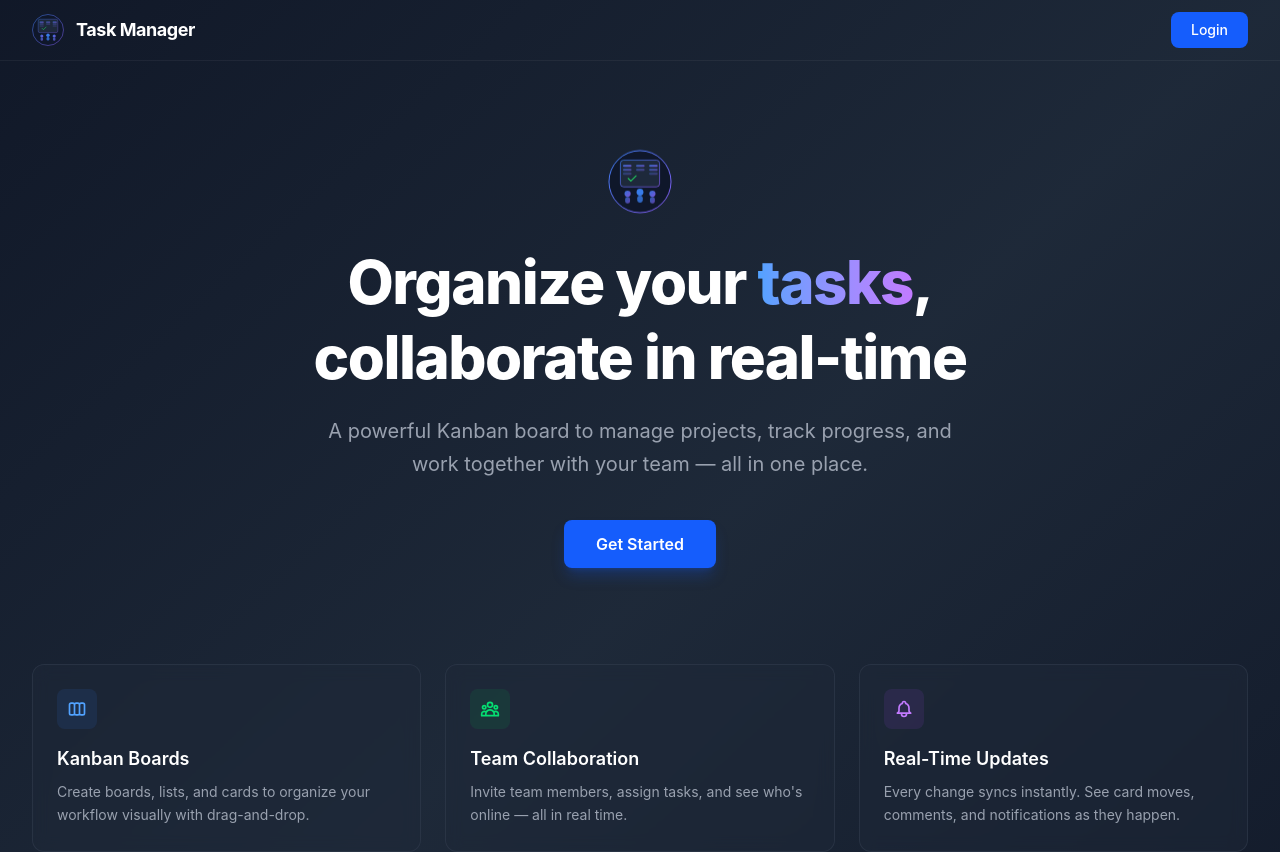
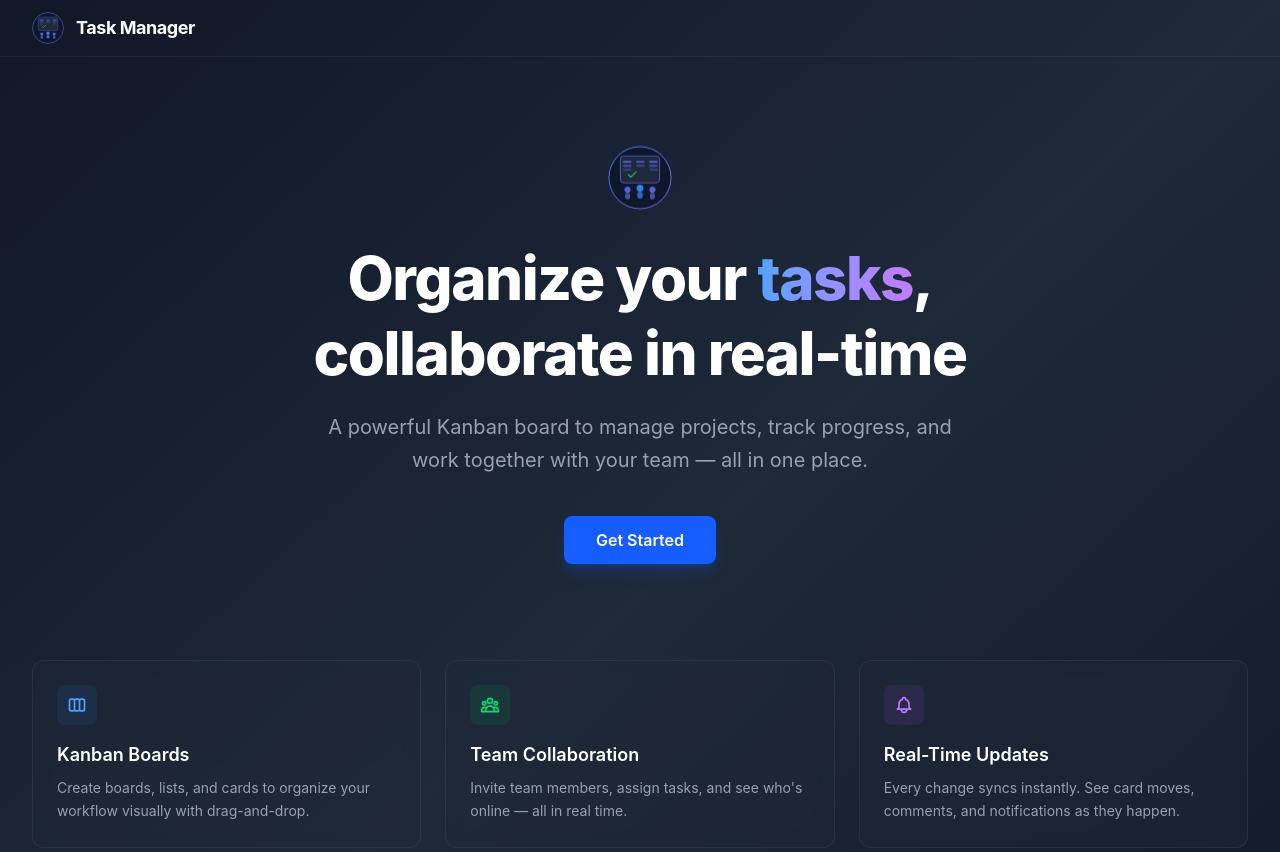
Before and after one commit to SaiRithesh-29/task_manager, a React (Vite) app in the folder frontend/: page / in a window 1280 px wide. Shown: the top 852 px of the page. Built offline with nearby package versions, Linux system fonts and the light colour scheme.

Commit message:
updated deployment fixes

```diff
--- a/frontend/src/components/HomePage.jsx
+++ b/frontend/src/components/HomePage.jsx
@@ -9,14 +9,7 @@ function HomePage({ onLoginClick }) {
             <Logo className="w-8 h-8" />
             <span className="text-white text-lg font-bold tracking-tight">Task Manager</span>
           </div>
-          <div className="flex items-center gap-3">
-            <button
-              onClick={onLoginClick}
-              className="bg-blue-600 hover:bg-blue-700 text-white px-5 py-2 rounded-lg text-sm font-medium transition-colors"
-            >
-              Login
-            </button>
-          </div>
+
         </div>
       </nav>
 
```
